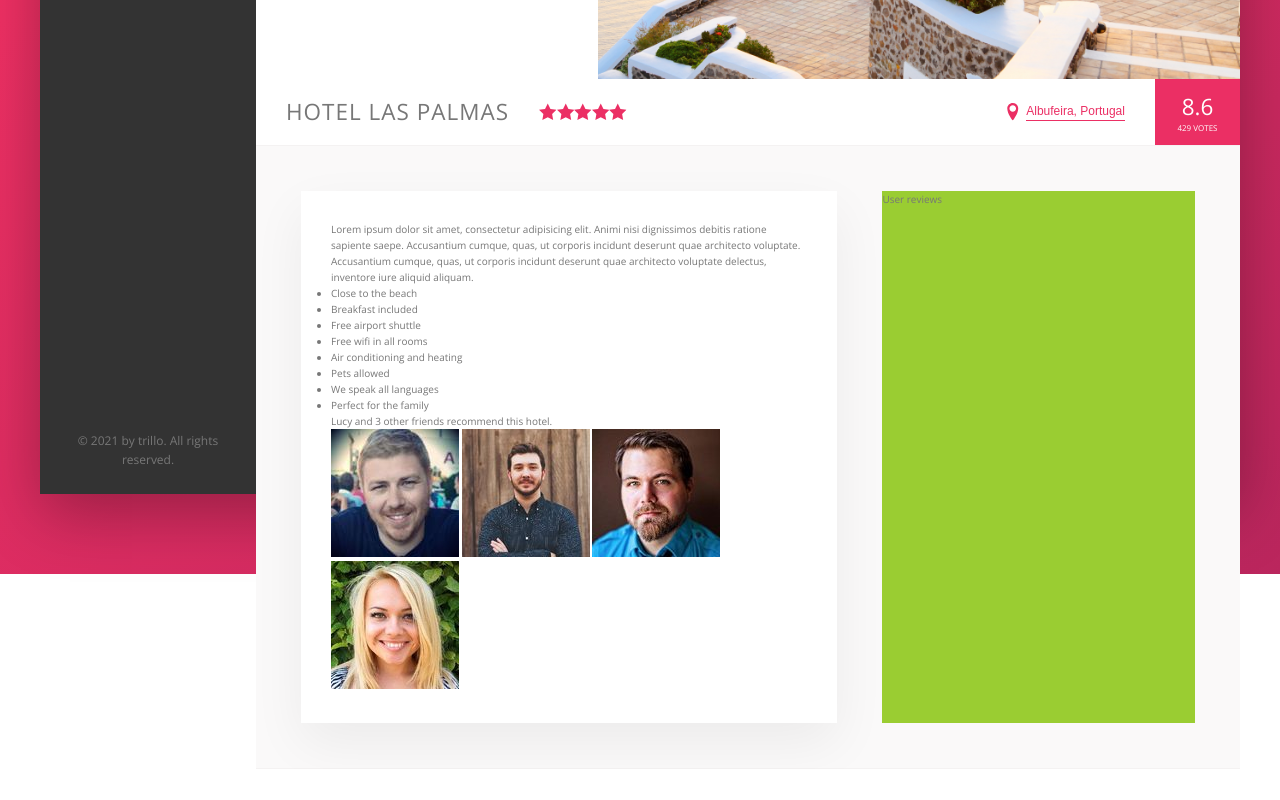
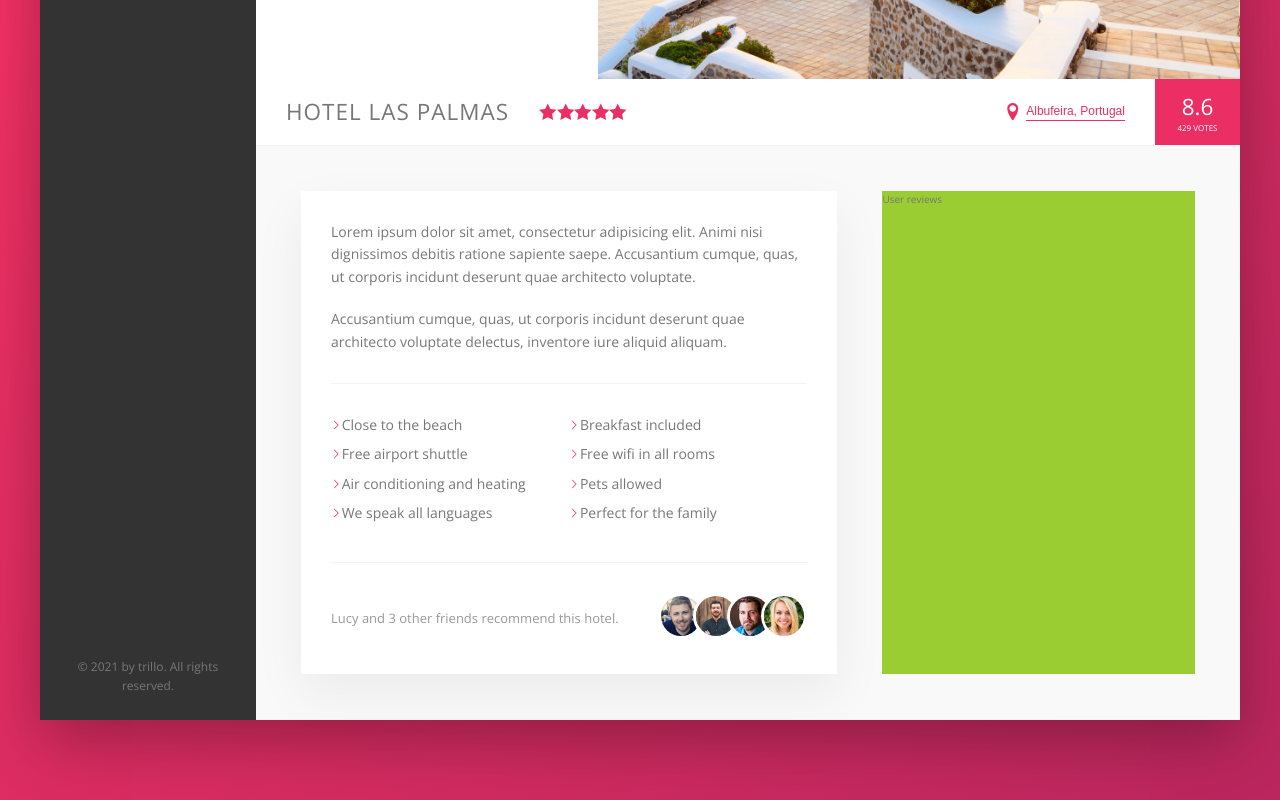
Before and after one commit to kylefarmer85/trillo, a website: page index.html in a window 1280 px wide. Shown: the part 456-1256 px from the top of the page. Before the commit the page ends 1225 px from the top, so only its background shows below. Drawn offline with nearby package versions, Linux system fonts and the light colour scheme.

Commit message:
finish hotel detail

```diff
--- a/sass/_components.scss
+++ b/sass/_components.scss
@@ -291,3 +291,70 @@
     box-shadow: none;
   }
 }
+
+// PARAGRAPH//
+.paragraph:not(:last-of-type) {
+  margin-bottom: 2rem;
+}
+
+// LIST //
+.list {
+  list-style: none;
+  margin: 3rem 0;
+  padding: 3rem 0;
+  border-top: var(--line);
+  border-bottom: var(--line);
+
+  display: flex;
+  flex-wrap: wrap;
+
+  &__item {
+    flex: 0 0 50%;
+    margin-bottom: 0.7rem;
+  }
+
+  &__item::before {
+    content: '';
+    display: inline-block;
+    height: 1rem;
+    width: 1rem;
+    margin-right: 0.7px;
+
+    // Older browsers
+    // background-image: url(../img/chevron-thin-right.svg);
+    // background-size: cover;
+
+    // Newer browsers - masks
+    background-color: var(--color-primary);
+    -webkit-mask-image: url(../img/chevron-thin-right.svg);
+    -webkit-mask-size: cover;
+  }
+}
+
+// RECOMMEND //
+.recommend {
+  font-size: 1.3rem;
+  color: var(--color-grey-dark-3);
+
+  display: flex;
+  align-items: center;
+
+  &__count {
+    margin-right: auto;
+  }
+
+  &__friends {
+  }
+
+  &__photo {
+    box-sizing: content-box;
+    height: 4rem;
+    width: 4rem;
+    border: 3px solid #fff;
+    border-radius: 50%;
+
+    &:not(:last-child) {
+      margin-right: -1.5rem;
+    }
+  }
+}
--- a/sass/_layout.scss
+++ b/sass/_layout.scss
@@ -43,7 +43,7 @@
 }
 
 .description {
-  font-size: 1.4rem
+  font-size: 1.4rem;
   background-color: #fff;
   box-shadow: var(--shadow-light);
   padding: 3rem;
```
Also changed, not shown: css/style.css.
